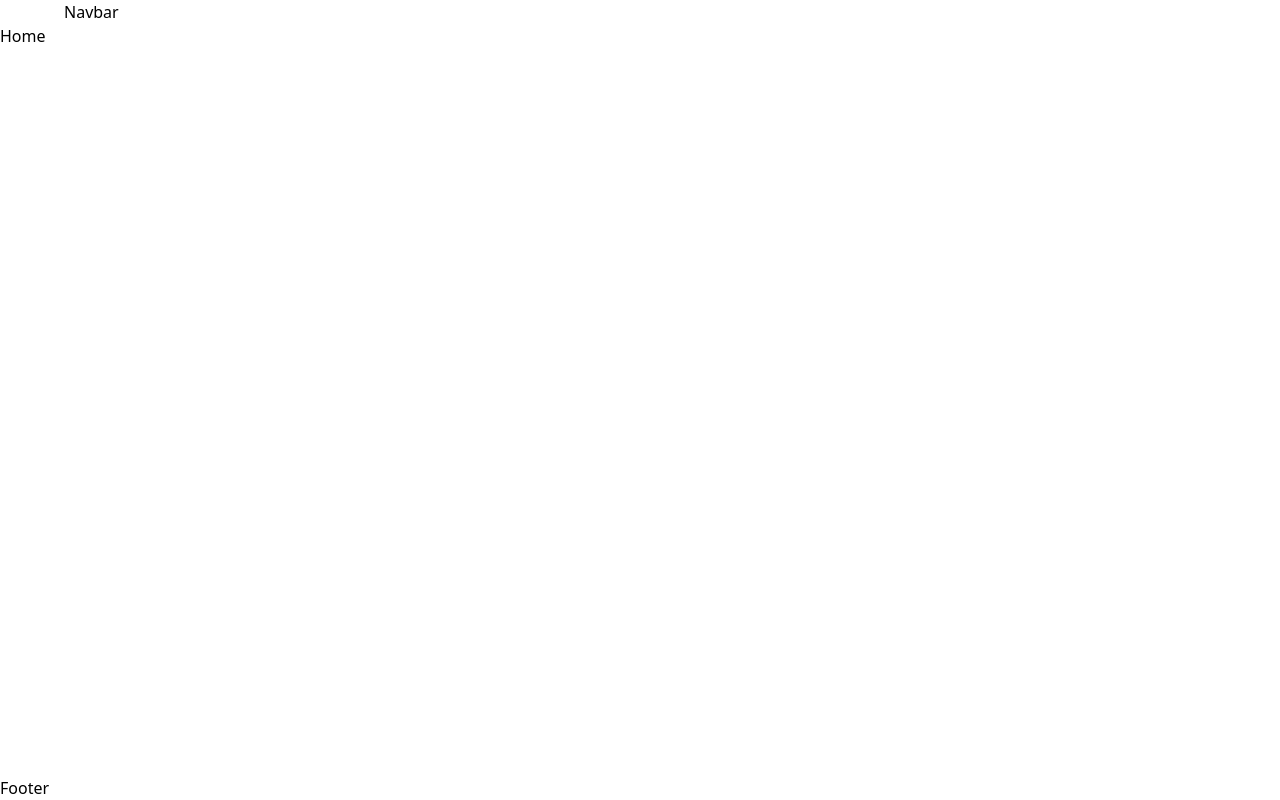
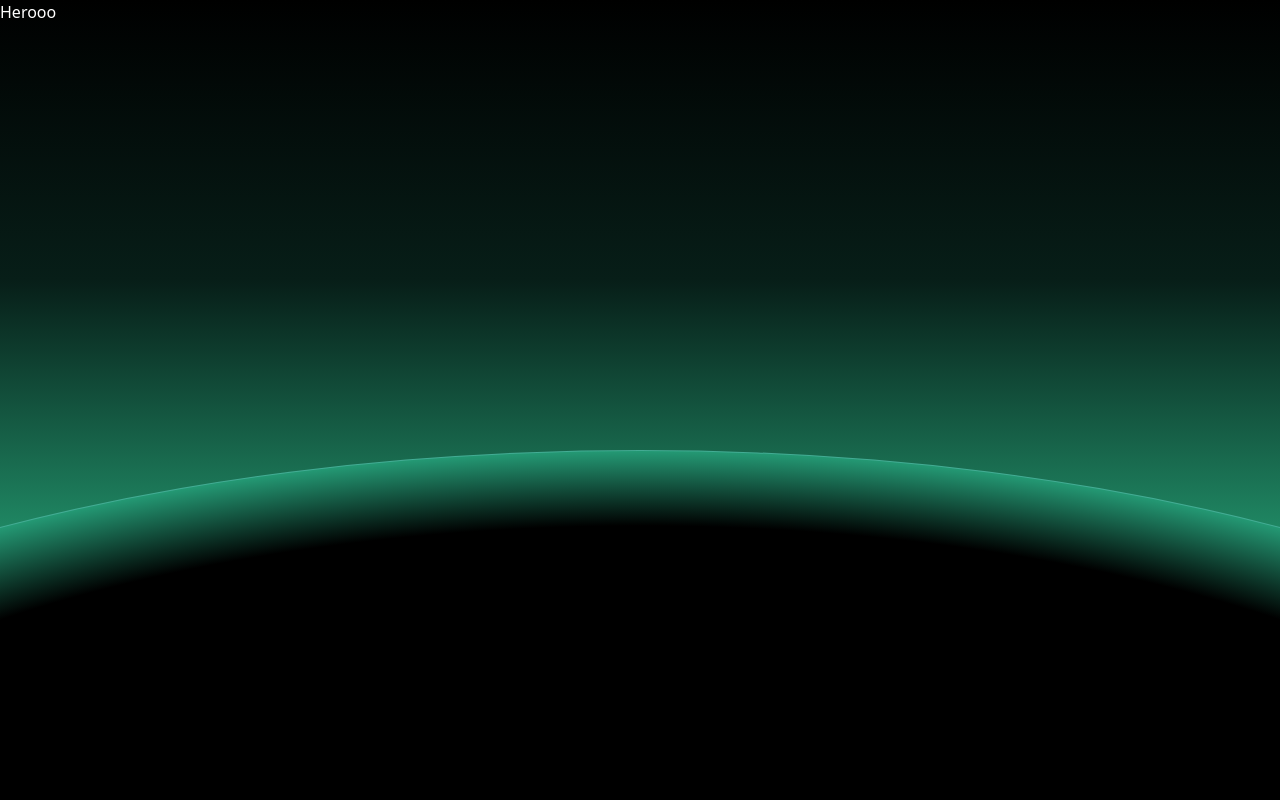
Before and after one commit to rabiyarumi/Portfolio1, a React (Vite) app in the folder Portfolio1-client/: page / in a window 1280 px wide. Built offline with nearby package versions, Linux system fonts and the light colour scheme.

Commit message:
added some design in hero

```diff
--- a/Portfolio1-client/package.json
+++ b/Portfolio1-client/package.json
@@ -11,8 +11,10 @@
   },
   "dependencies": {
     "@tailwindcss/vite": "^4.0.3",
+    "framer": "^2.4.1",
     "localforage": "^1.10.0",
     "match-sorter": "^8.0.0",
+    "motion": "^12.4.10",
     "react": "^18.3.1",
     "react-dom": "^18.3.1",
     "react-router-dom": "^7.1.5",
--- a/Portfolio1-client/src/Layouts/MainLayout.jsx
+++ b/Portfolio1-client/src/Layouts/MainLayout.jsx
@@ -5,11 +5,11 @@ import Footer from "../components/shared/Footer";
 const MainLayout = () => {
   return (
     <div className="flex flex-col min-h-screen">
-      <Navbar />
+      {/* <Navbar /> */}
       <div className="flex-auto ">
         <Outlet />
       </div>
-      <Footer />
+      {/* <Footer /> */}
     </div>
   );
 };
--- /dev/null
+++ b/Portfolio1-client/src/pages/Home/Hero.jsx
@@ -0,0 +1,12 @@
+import React from 'react';
+
+const Hero = () => {
+    return (
+        <div className='relative overflow-clip min-h-screen text-white bg-[linear-gradient(to_bottom,#000,#071E18_35%,#208A65_67%,#35FB8E_85%)]'>
+            Herooo
+            <div className='absolute bg-black w-[2400px] h-[1000px] rounded-[50%] left-1/2 -translate-x-1/2 bg-[radial-gradient(closest-side,#000_85%,#249974)] top-[450px] border-[1px] border-[#8CD6DE]/30'/>
+        </div>
+    );
+};
+
+export default Hero;
--- a/Portfolio1-client/src/pages/Home/Home.jsx
+++ b/Portfolio1-client/src/pages/Home/Home.jsx
@@ -1,8 +1,9 @@
+import Hero from "./Hero";
 
 const Home = () => {
     return (
         <div>
-            Home
+           <Hero/>
         </div>
     );
 };
```
Also changed, not shown: 1 other file (tests, documents, lock files or other folders).
